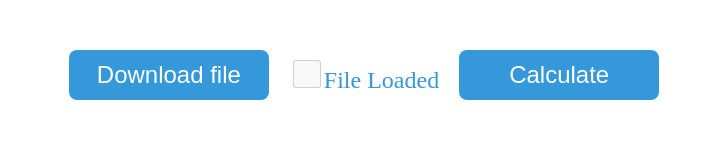
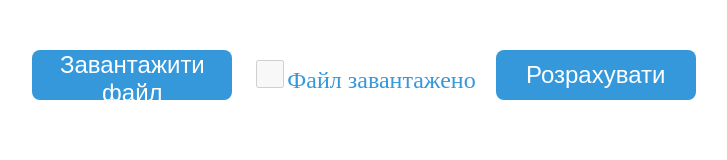
Before and after one commit to parasolya/numbers-js, a website with bundled scripts: page index.html in a window 1280 px wide. Shown: the whole page, without its empty margins (276-1003 px from the left). Built offline with nearby package versions, Linux system fonts and the light colour scheme.

Commit message:
chenged buttons text

```diff
--- a/index.html
+++ b/index.html
@@ -10,14 +10,13 @@
     <main>
       <div class="container">
         <input type="file" id="fileInput" style="display: none" />
-        <button id="uploadFileButton">Download file</button>
+        <button id="uploadFileButton">Завантажити файл</button>
 
         <label>
-          <input type="checkbox" id="fileLoadedCheckbox" disabled />File
-          Loaded</label
+          <input type="checkbox" id="fileLoadedCheckbox" disabled />Файл завантажено</label
         >
 
-        <button id="calculateButton">Calculate</button>
+        <button id="calculateButton">Розрахувати</button>
       </div>
       <div class="result"></div>
       <div class="loader" id="loader"></div>
```
